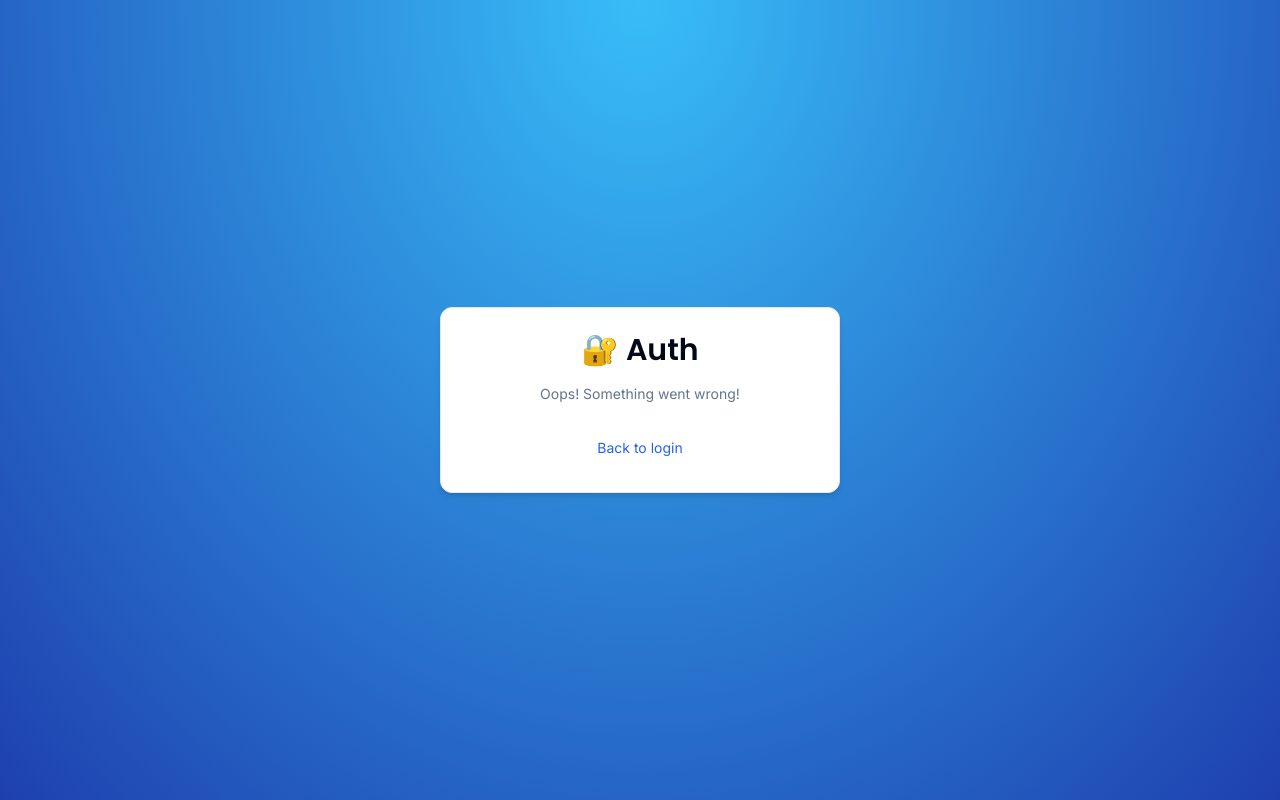
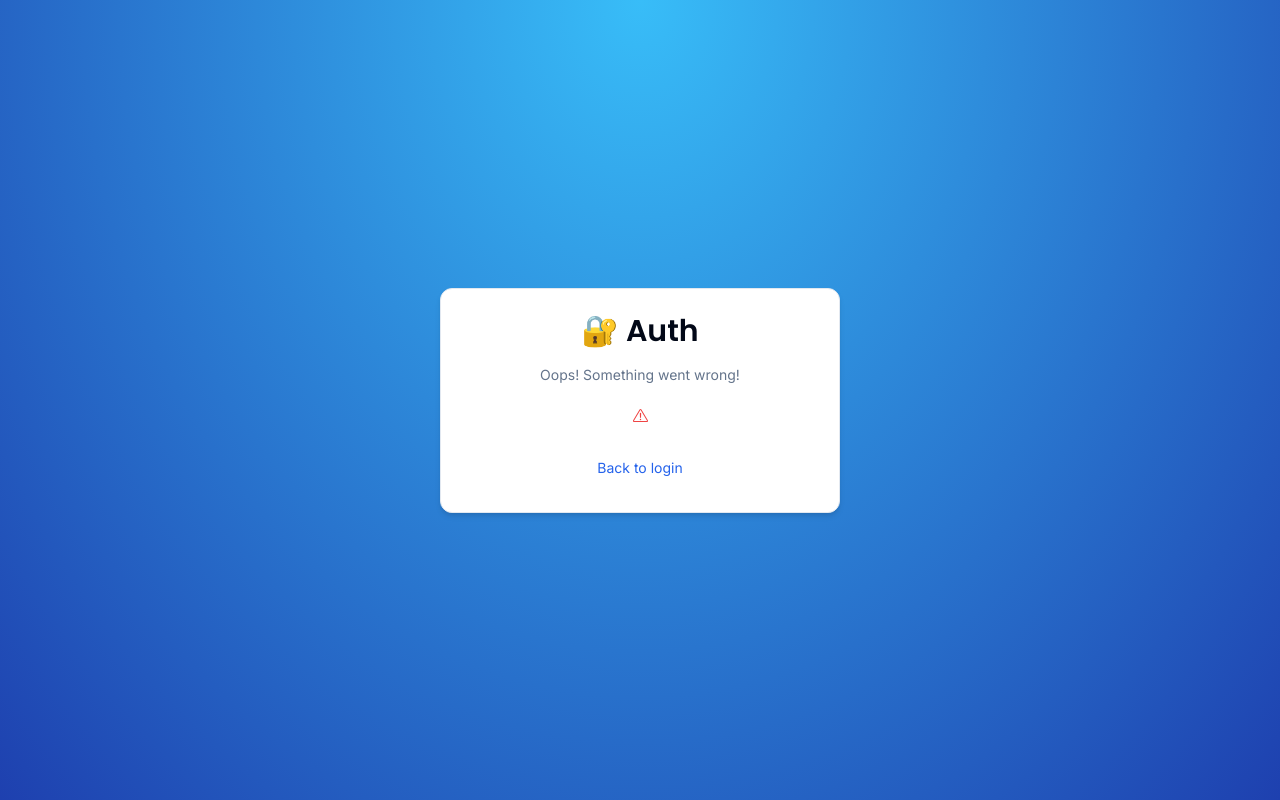
Before and after one commit to assilbekov/next-auth-course, a Next.js app: page /auth/error in a window 1280 px wide. Built offline with nearby package versions, Linux system fonts and the light colour scheme.

Commit message:
ErrorCard uses CardWrapper now

```diff
--- a/components/auth/error-card.tsx
+++ b/components/auth/error-card.tsx
@@ -1,17 +1,18 @@
-import { Card, CardFooter, CardHeader } from "../ui/card"
-import { Header } from "./Header"
-import { BackButton } from "./back-button"
+import { ExclamationTriangleIcon } from "@radix-ui/react-icons"
+import { CardWrapper } from "./card-wrapper"
 
 
 export const ErrorCard = () => {
   return (
-    <Card className="w-[400px] shadow-md">
-      <CardHeader>
-        <Header label="Oops! Something went wrong!" />
-      </CardHeader>
-      <CardFooter>
-        <BackButton label="Back to login" href="/auth/login" />
-      </CardFooter>
-    </Card>
+    <CardWrapper
+      headerLabel="Oops! Something went wrong!"
+      backButtonLabel="Back to login"
+      backButtonHref="/auth/login"
+      showSocial={false}
+    >
+      <div className="w-full items-center flex justify-center">
+        <ExclamationTriangleIcon className="text-destructive" />
+      </div>
+    </CardWrapper>
   )
 }
```
